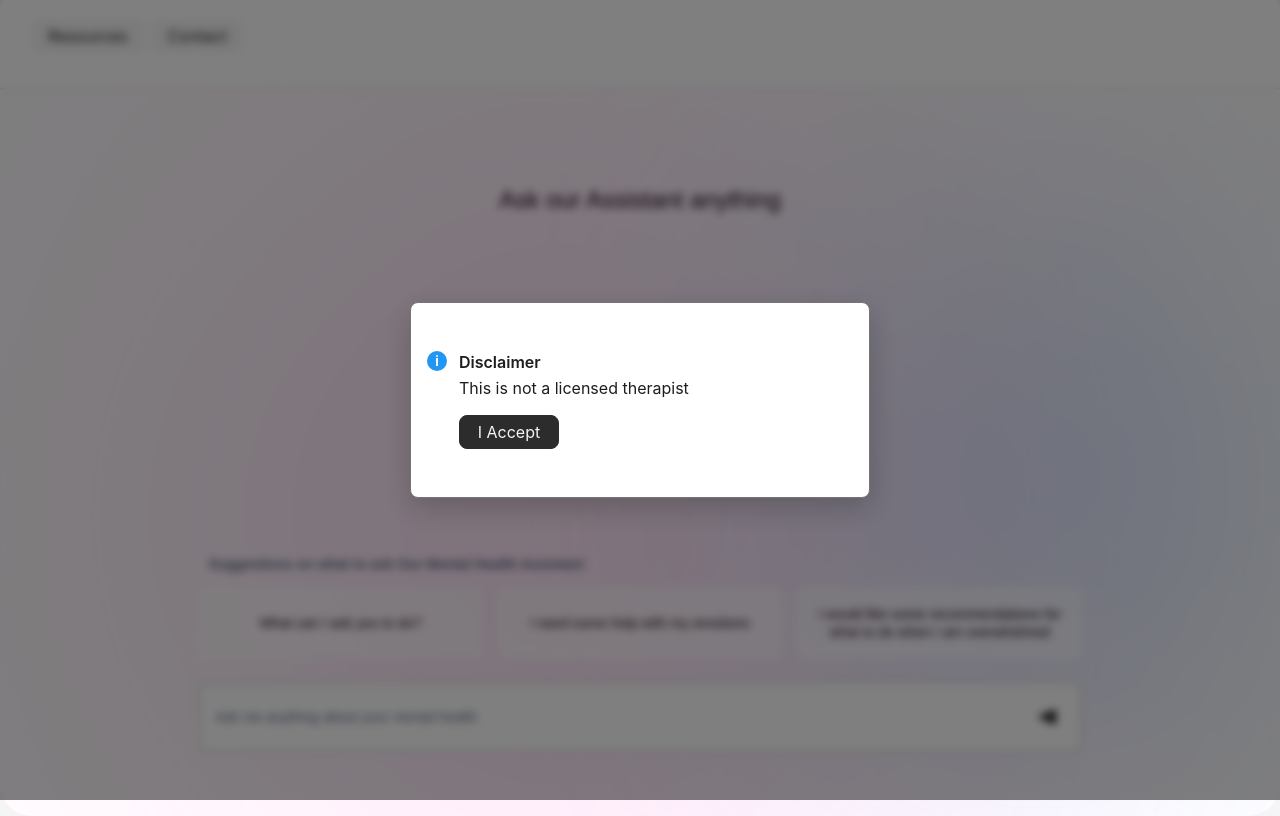
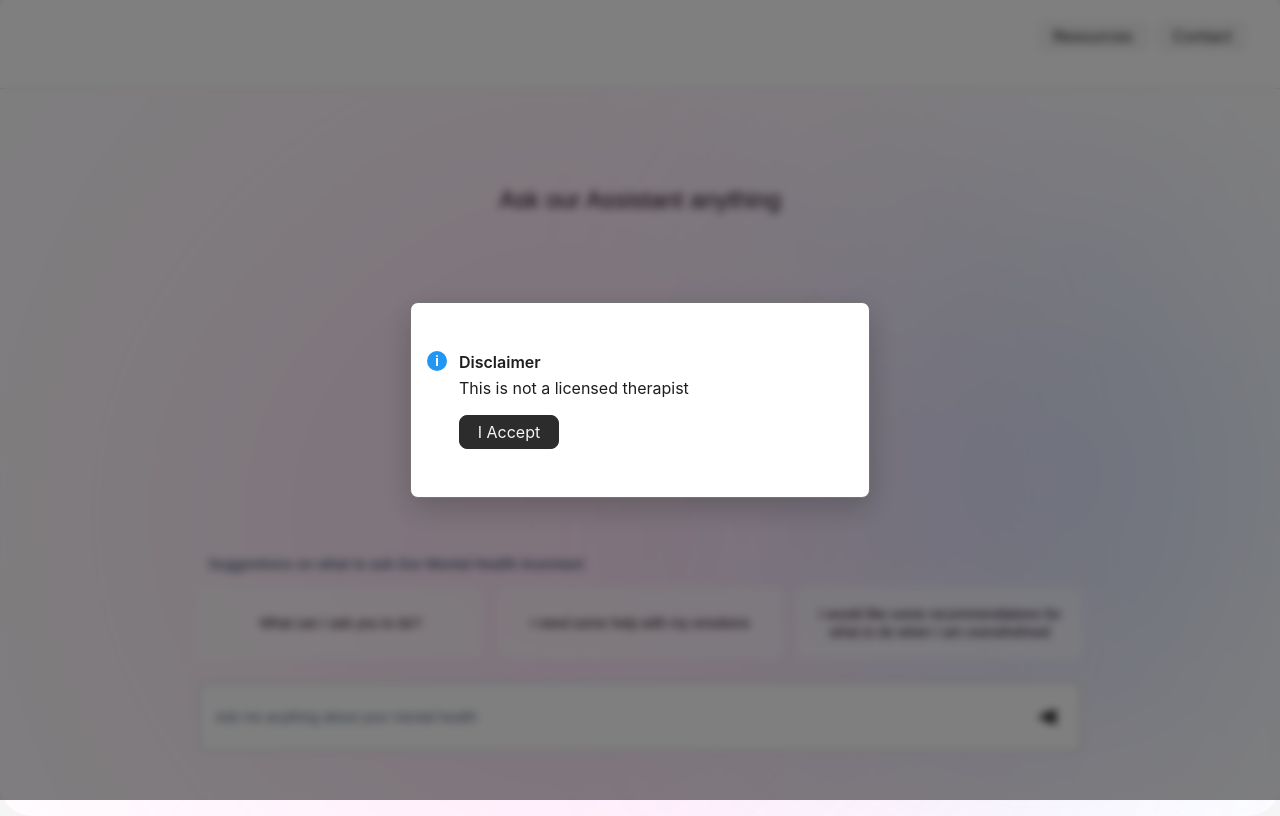
Before and after one commit to aallm004/CapstoneSU25, a React (Create React App) app: page / in a window 1280 px wide. Built offline with nearby package versions, Linux system fonts and the light colour scheme.

Commit message:
shifted pill icons to right side of header, made small adjustments to display dimensions for resizing

```diff
--- a/src/components/ChatBotUI.styles.js
+++ b/src/components/ChatBotUI.styles.js
@@ -19,17 +19,17 @@ const media = {
 export const StyledChatBotUI = styled.div`
   width: 100%;
   max-width: 1280px;
-  height: 100vh;
+  min-height: 100vh;
   min-height: 832px;
   position: relative;
   background: white;
-  overflow: hidden;
+  overflow-y: auto;
+  overflow-x: hidden;
   border-radius: clamp(16px, 2.5vw, 32px);
   margin: 0 auto;
 
   ${media.mobile} {
     border-radius: 0;
-    height: 100vh;
     min-height: 100vh;
   }
 `;
@@ -67,7 +67,7 @@ export const StyledHeader = styled.div`
   background: white;
   border-bottom: 1px solid #D9D9D9;
   display: flex;
-  justify-content: space-between;
+  justify-content: flex-end;
   align-items: center;
   gap: 24px;
   flex-wrap: wrap;
@@ -132,10 +132,12 @@ export const StyledFrame22 = styled.div`
   padding: 0 20px;
 
   ${media.mobile} {
-    position: static;
+    position: relative;
     transform: none;
     margin: clamp(80px, 15vh, 140px) auto clamp(40px, 8vh, 80px);
     padding: 0 16px;
+    left: auto;
+    top: auto;
   }
 `;
 
@@ -159,10 +161,12 @@ export const StyledBottomSection = styled.div`
   z-index: 5;
 
   ${media.mobile} {
-    position: static;
+    position: relative;
     transform: none;
     width: calc(100% - 32px);
     margin: auto auto 40px;
+    left: auto;
+    bottom: auto;
   }
 `;
 
```
